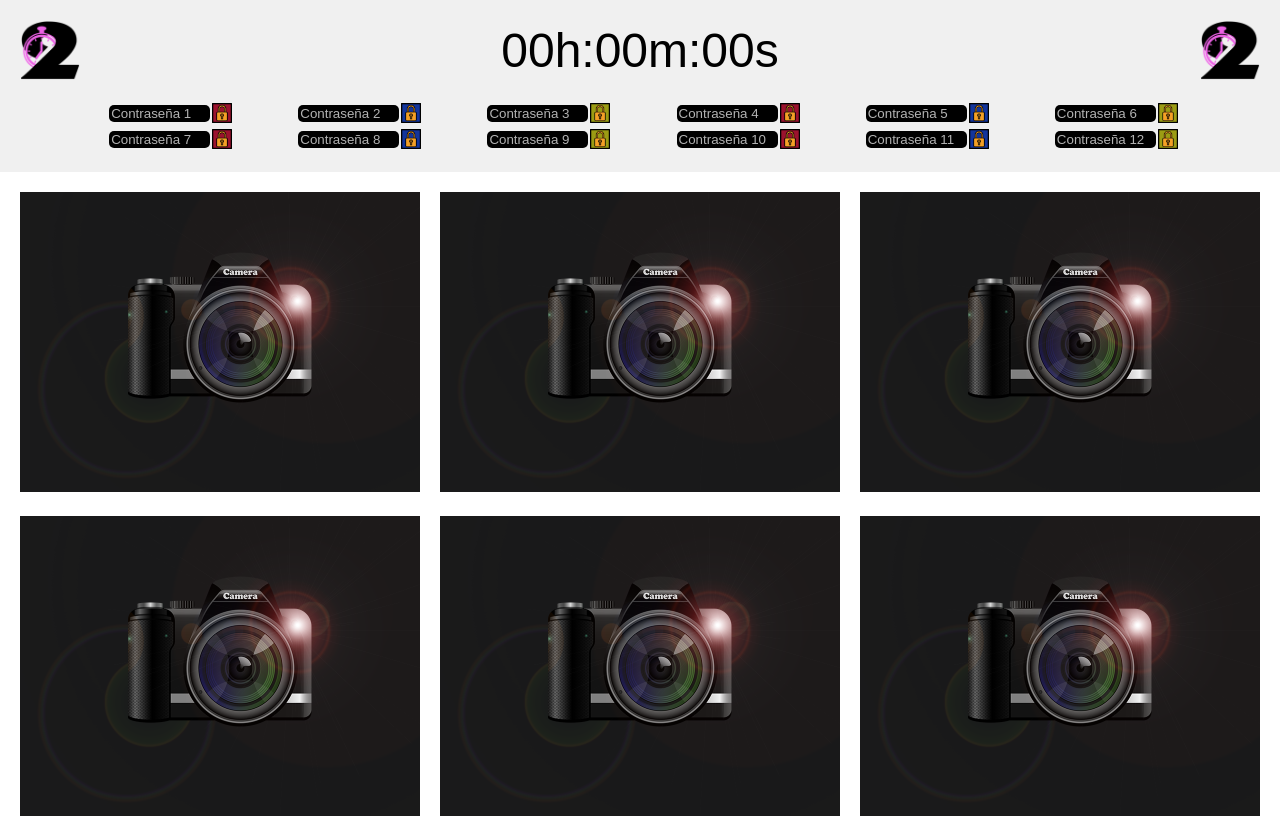
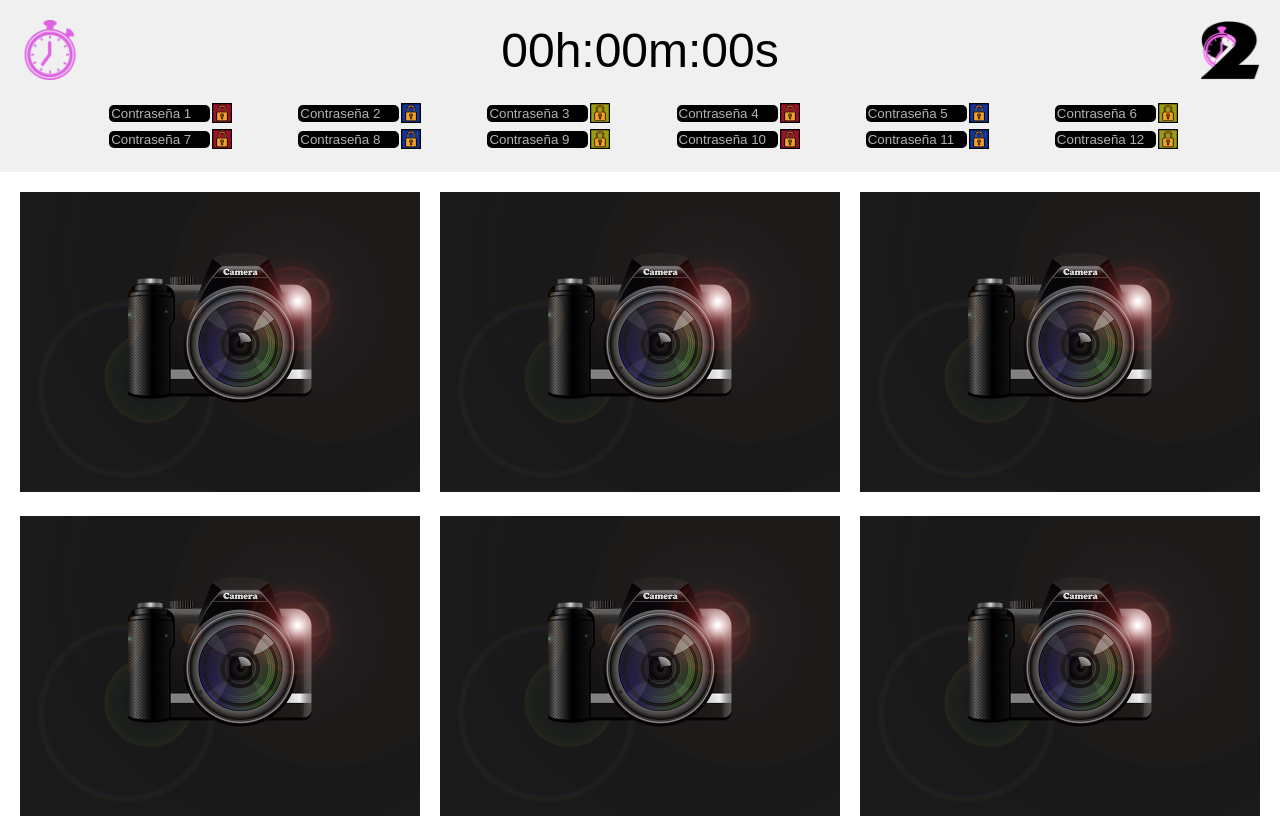
Before and after one commit to AdrianAlonso2002/JuegoDelTemporizador2, a plain HTML site: page index.html in a window 1280 px wide. Shown: the top 823 px of the page. Drawn offline with Linux system fonts and the light colour scheme; some packages are replaced by stand-ins of ours; a script that the page names is missing.

Commit message:
Update index.html

```diff
--- a/index.html
+++ b/index.html
@@ -18,7 +18,7 @@
 <body>
     <header>
         <div class="header-top">
-            <img id="imgtimer" src="img/crono2.png" alt="Cronómetro">
+            <img id="imgtimer" src="img/cronoRosa.png" alt="Cronómetro">
             <div id="timer">00h:00m:00s</div>
             <img id="imgtimer" src="img/crono2.png" alt="Cronómetro">
         </div>
```
